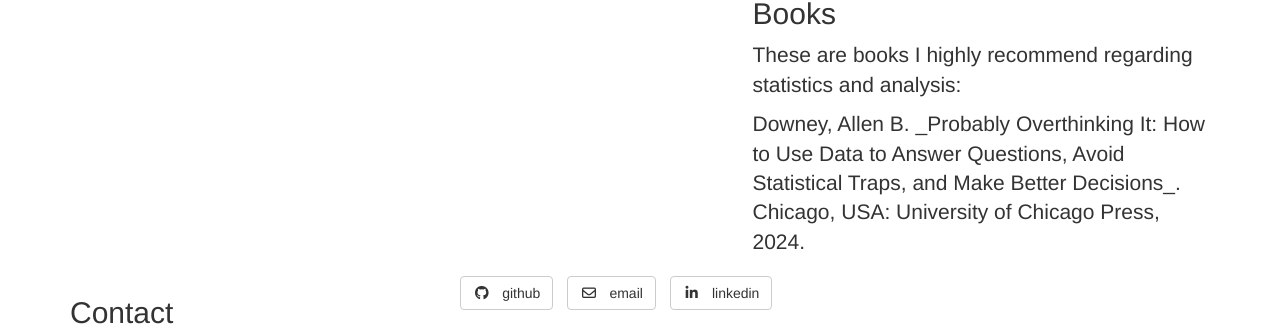
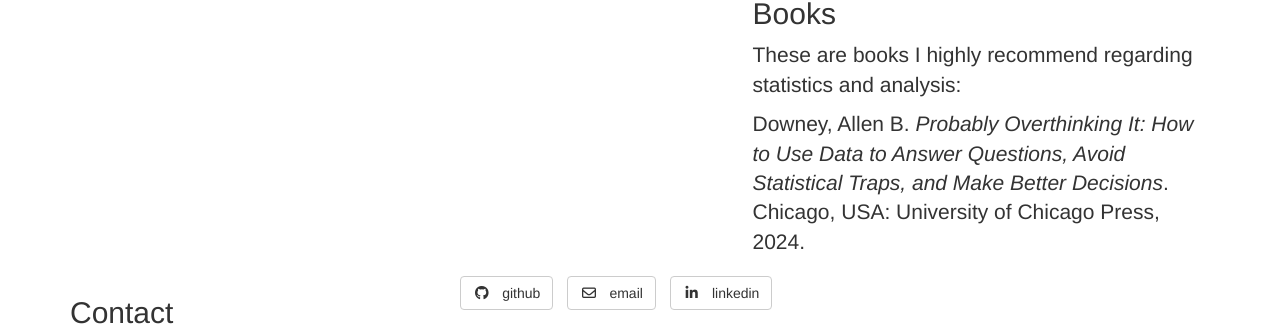
Before and after one commit to figur8s/kcherland.github.io, a Jekyll site: the page built from _posts/2000-1-1-boo.markdown, in a window 1280 px wide and 900 px high, scrolled down 2313 px. Shown: the part 351-677 px from the top of the window. Built offline with Jekyll 4.4.1, drawn with Linux system fonts in a browser that asks for light colours; nearby versions of some CDN libraries; library files that are not in the unit come from our copies.

```diff
--- a/_posts/2000-1-1-boo.markdown
+++ b/_posts/2000-1-1-boo.markdown
@@ -7,4 +7,4 @@ description: 'A book is a mirror'
 ---
 
 These are books I highly recommend regarding statistics and analysis:
-<p>Downey, Allen B. _Probably Overthinking It: How to Use Data to Answer Questions, Avoid Statistical Traps, and Make Better Decisions_. Chicago, USA: University of Chicago Press, 2024.<br>
+<p>Downey, Allen B. <i>Probably Overthinking It: How to Use Data to Answer Questions, Avoid Statistical Traps, and Make Better Decisions</i>. Chicago, USA: University of Chicago Press, 2024.<br>
```
